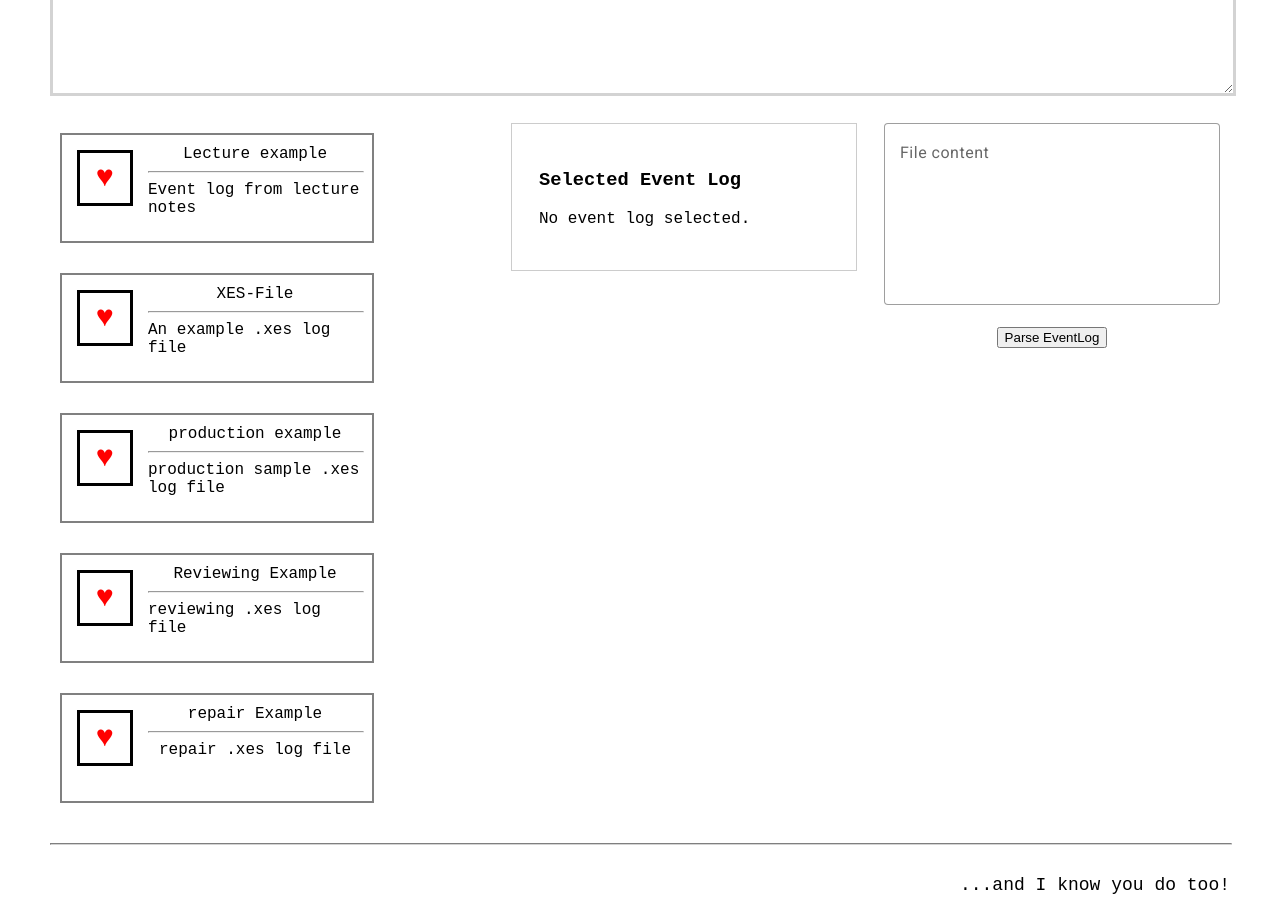
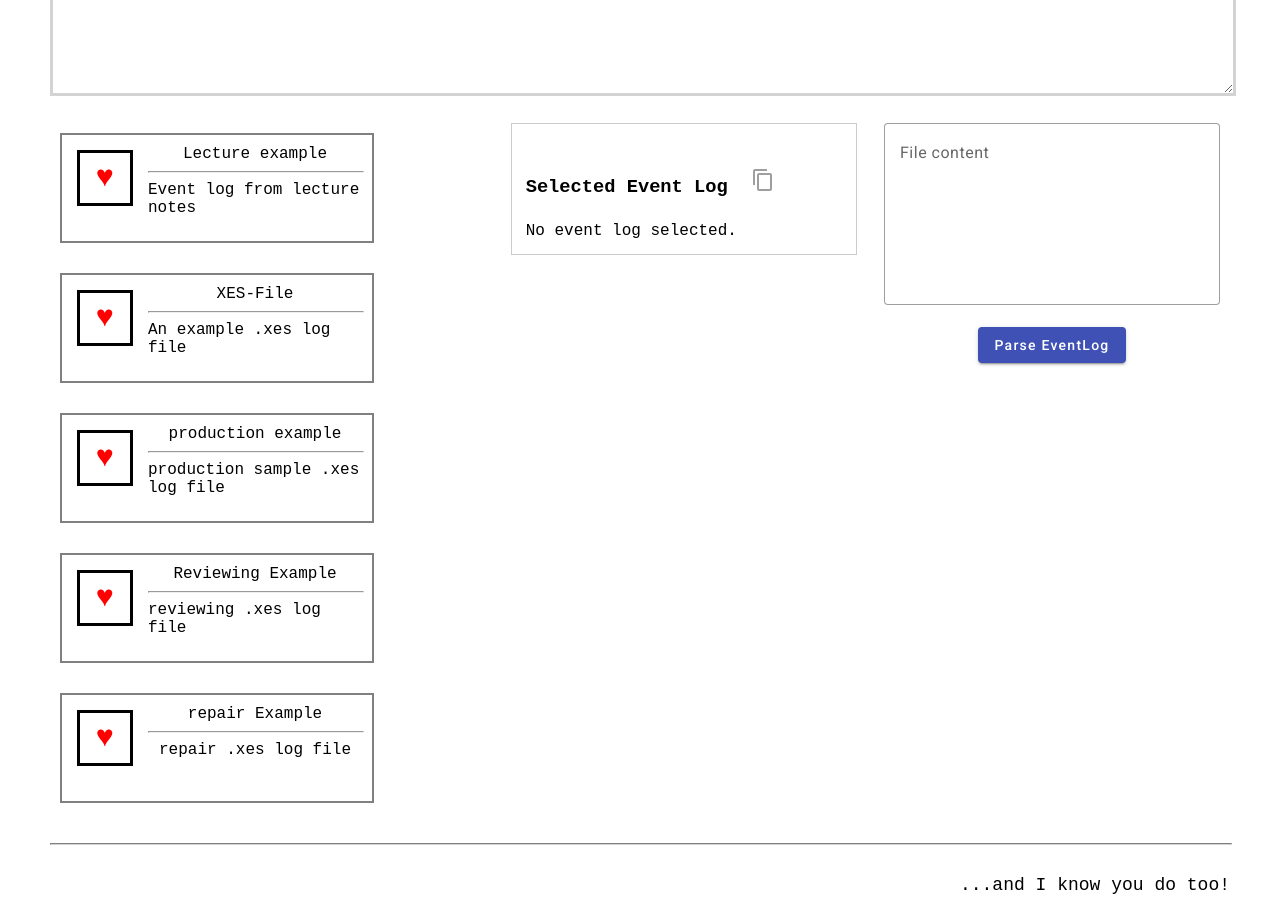
Before and after one commit to TilDans/Westen-FaPra-WiSe-24-25-ImproveLayout, an Angular app: page / in a window 1280 px wide. Shown: the part 780-1695 px from the top of the page. Built offline with nearby package versions, Linux system fonts and the light colour scheme; what xmlbuilder2 would draw is missing.

Commit message:
FPW-7 Anzeige des Event Logs in einem Textfeld. Möglichkeit diesen EventLog im Input Format zu kopieren.

```diff
--- a/src/app/app.component.ts
+++ b/src/app/app.component.ts
@@ -28,7 +28,6 @@ export class AppComponent {
     updateSelectedEventLog(eventLog: any): void {
         this.selectedEventLog = eventLog;
         this.selectedEventLogChange.emit(eventLog);
-        console.log('change in app')
     }
 
     public processSourceChange(newSource: string) {
--- a/src/app/app.module.ts
+++ b/src/app/app.module.ts
@@ -12,7 +12,6 @@ import {FooterComponent} from './components/footer/footer.component';
 import {ExampleFileComponent} from './components/example-file/example-file.component';
 import {APP_BASE_HREF, PlatformLocation} from "@angular/common";
 import {provideHttpClient, withInterceptorsFromDi} from "@angular/common/http";
-import {ExampleButtonComponent} from "./components/example-button/example-button.component";
 import {EventLogInputComponent} from "./components/event-log-input/event-log-input.component";
 import { MatSelectModule } from '@angular/material/select';
 import { EventLogDisplayComponent } from './components/event-log-display/event-log-display.component';
@@ -22,8 +21,7 @@ import { EventLogDisplayComponent } from './components/event-log-display/event-l
         AppComponent,
         DisplayComponent,
         FooterComponent,
-        ExampleFileComponent,
-        EventLogDisplayComponent
+        ExampleFileComponent
     ],
     bootstrap: [AppComponent],
     imports: [BrowserModule,
@@ -34,7 +32,9 @@ import { EventLogDisplayComponent } from './components/event-log-display/event-l
         MatSelectModule,
         MatIconModule,
         ReactiveFormsModule,
-        EventLogInputComponent],
+        EventLogInputComponent,
+        EventLogDisplayComponent
+    ],
     exports: [ ],
     providers: [
         {
--- a/src/app/components/display/display.component.html
+++ b/src/app/components/display/display.component.html
@@ -8,16 +8,37 @@
     </mat-select>
   </mat-form-field>
 
-  <button mat-raised-button color="primary" class="aligned-element" (click)="performCut(true)">
+  <button
+    mat-raised-button
+    color="primary"
+    class="aligned-element"
+    (click)="performCut(true)">
     Perform Cut
   </button>
-  <button mat-raised-button color="primary" class="aligned-element" (click)="resetCut()">
+  <button
+    mat-raised-button
+    color="primary"
+    class="aligned-element"
+    (click)="resetCut()">
     Reset Marked Edges
   </button>
-  <button mat-raised-button [disabled]="!isPetriNetFinished" color="primary" class="aligned-element" (click)="downloadPetriNet('pnml')" >
+  <button
+    mat-raised-button
+    [disabled]="!isPetriNetFinished"
+    disabledInteractive color="primary"
+    class="aligned-element"
+    (click)="downloadPetriNet('pnml')"
+    title="Download PetriNet as PNML (enabled when finished)">
     Download PetriNet (PNML)
   </button>
-  <button mat-raised-button [disabled]="!isPetriNetFinished" color="primary" class="aligned-element" (click)="downloadPetriNet('json')" >
+  <button
+    mat-raised-button
+    [disabled]="!isPetriNetFinished"
+    disabledInteractive
+    color="primary"
+    class="aligned-element"
+    (click)="downloadPetriNet('json')"
+    title="Download PetriNet as JSON (enabled when finished)">
     Download PetriNet (JSON)
   </button>
 </div>
--- a/src/app/components/display/display.component.ts
+++ b/src/app/components/display/display.component.ts
@@ -280,14 +280,16 @@ export class DisplayComponent implements OnDestroy {
 
     private setSelectedEventLog(eventLog?: EventLog) {
         if (eventLog) {
-            this._selectedEventLog = eventLog;
+            if (this._selectedEventLog !== eventLog) {
+                this.resetCut();
+                this._selectedEventLog = eventLog;
+            }
             this._petriNet!.selectDFG(this._selectedEventLog!);
         } else {
             this._selectedEventLog = undefined;
             this._petriNet!.selectDFG();
         }
         this.selectedEventLogChange.emit(eventLog);
-        console.log('emitted')
     }
 
     public resetDFGNodeHighlighting() {
--- a/src/app/components/event-log-display/event-log-display.component.css
+++ b/src/app/components/event-log-display/event-log-display.component.css
@@ -1,5 +1,5 @@
 .selected-event-log {
-  padding: 20pt;
+  padding: 10pt;
   max-height: 400px; /* Set the maximum height of the container */
   overflow: auto; /* Adds scrollbars when content overflows */
   border: 1px solid #ccc; /* Optional: border around the container */
@@ -7,7 +7,11 @@
 }
 
 .trace {
-  margin-bottom: 20px;
+  display: flex; /* Use flexbox to align content */
+  align-items: flex-start; /* Align content to the top of the line */
+  margin-bottom: 10px; /* Space between traces */
+  overflow: auto;
+  padding: 16px 5px; /* Add padding above and below each trace */
 }
 
 .trace-title {
@@ -17,32 +21,20 @@
 
 .concept-names {
   display: flex;
-  flex-wrap: wrap; /* Allow wrapping if there's not enough space */
   gap: 10px; /* Adjust the gap as needed */
   white-space: nowrap; /* Prevent wrapping within a single line */
-  overflow: hidden; /* Hide overflowed content */
-  text-overflow: ellipsis; /* Optionally add ellipsis if content overflows */
-}
-
-.concept-name {
-  font-style: italic;
-  color: #555;
-  display: inline-block;
-  min-width: 150px; /* Minimum width for concept names to display more content */
-  white-space: nowrap; /* Prevent wrapping */
-  overflow: hidden;
-  text-overflow: ellipsis; /* Add ellipsis for overflowed text */
 }
 
 .trace-divider {
-  border: none;
-  border-top: 1px solid #ccc;
-  margin-top: 10px;
+  display: block; /* Ensure it behaves as a block element */
+  border: none; /* Remove other borders */
+  border-top: 2px solid #555; /* Define the top border */
+  margin: 10px 0; /* Add spacing around the divider */
 }
 
 /* Custom scrollbar styles */
 .selected-event-log::-webkit-scrollbar {
-  width: 8px; /* Width of the scrollbar */
+  width: 4px; /* Width of the scrollbar */
 }
 
 .selected-event-log::-webkit-scrollbar-track {
--- a/src/app/components/event-log-display/event-log-display.component.html
+++ b/src/app/components/event-log-display/event-log-display.component.html
@@ -1,15 +1,26 @@
 <div class="selected-event-log">
-  <h3>Selected Event Log</h3>
+  <h3>Selected Event Log <button
+                            mat-icon-button
+                            disabledInteractive
+                            [disabled]="!selectedEventLog"
+                            (click)="copyEventLog()"
+                            title="Copy Event Log to Clipboard">
+                            <mat-icon>content_copy</mat-icon>
+  </button></h3>
+
+
   <div *ngIf="selectedEventLog">
     <div *ngFor="let trace of selectedEventLog.traces" class="trace">
-      <p class="trace-title">Trace: {{ getTraceIndex(trace) }}</p>
       <div class="concept-names">
-        <span>{{ getFormattedConceptNames(trace) }}</span>
+        Trace {{ getTraceIndex(trace) }}:
+        {{ getFormattedConceptNames(trace) }}
       </div>
-      <hr class="trace-divider"/>
+      <div class="trace-divider"></div>
     </div>
   </div>
+
   <div *ngIf="!selectedEventLog">
-    <p>No event log selected.</p>
-  </div>
+    <div class="concept-names">
+      No event log selected.
+    </div>
 </div>
--- a/src/app/components/event-log-display/event-log-display.component.ts
+++ b/src/app/components/event-log-display/event-log-display.component.ts
@@ -1,15 +1,74 @@
+import { CdkTextareaAutosize } from '@angular/cdk/text-field';
 import {Component, Input} from '@angular/core';
+import { FormsModule } from '@angular/forms';
+import { MatButtonModule } from '@angular/material/button';
+import { MatFormField, MatFormFieldModule, MatLabel } from '@angular/material/form-field';
+import { MatInput, MatInputModule } from '@angular/material/input';
+import { MatDividerModule } from '@angular/material/divider';
 import { EventLog } from 'src/app/classes/Datastructure/event-log/event-log';
 import { Trace } from 'src/app/classes/Datastructure/event-log/trace';
+import { CommonModule } from '@angular/common';
+import { MatIconModule } from '@angular/material/icon';
+import { MatSnackBar } from '@angular/material/snack-bar';
 
 @Component({
     selector: 'app-event-log-display',
     templateUrl: './event-log-display.component.html',
+    standalone: true,
+    imports: [
+        CommonModule,
+        MatFormFieldModule,
+        MatInputModule,
+        MatButtonModule,
+        MatDividerModule,
+        FormsModule,
+        MatIconModule
+    ],
     styleUrl: './event-log-display.component.css'
 })
 
 export class EventLogDisplayComponent {
     @Input() selectedEventLog?: EventLog;
+    constructor(private snackBar: MatSnackBar) {} // Inject MatSnackBar
+
+    copyEventLog() {
+        let eventLogString = '';
+        const selected = this.selectedEventLog;
+        let displayedWarning = false;
+        if (selected) {
+            for (const trace of selected.traces) {
+                for (const event of trace.events) {
+                    if (!displayedWarning && event.conceptName.includes(" ")) {
+                        this.snackBar.open(
+                            'Spaces in the Event Log were removed to ensure compatibility with the text input area.',
+                            'Close',
+                            { duration: 3000 } // Message will auto-dismiss after 3 seconds
+                        );
+                        displayedWarning = true;
+                    }
+                    const cleanedConceptName = event.conceptName.replace(/\s+/g, '');
+                    eventLogString = eventLogString.concat(cleanedConceptName, " ");
+                }
+                eventLogString = eventLogString.concat("+");
+            }
+        }
+        navigator.clipboard.writeText(eventLogString).then(
+        () => {
+            if(!displayedWarning) {
+                this.snackBar.open('EventLog copied to clipboard!', 'Close', {
+                duration: 3000, // Success message auto-dismiss
+                });
+            }
+        },
+        () => {
+            this.snackBar.open('Failed to copy EventLog to clipboard.', 'Close', {
+            duration: 3000, // Error message auto-dismiss
+            });
+        }
+        );
+        return true;
+    }
+
 
     updateSelectedEventLog(eventLog: any): void {
         this.selectedEventLog = eventLog;
--- a/src/app/components/event-log-input/event-log-input.component.ts
+++ b/src/app/components/event-log-input/event-log-input.component.ts
@@ -4,6 +4,7 @@ import {FormsModule} from "@angular/forms";
 import {CdkTextareaAutosize} from "@angular/cdk/text-field";
 import {MatFormField, MatLabel} from "@angular/material/form-field";
 import {MatInput} from "@angular/material/input";
+import { MatButtonModule } from '@angular/material/button';
 
 @Component({
     selector: 'app-event-log-input',
@@ -14,6 +15,7 @@ import {MatInput} from "@angular/material/input";
         FormsModule,
         CdkTextareaAutosize,
         MatFormField,
+        MatButtonModule,
         MatInput,
         MatLabel
     ],
```
